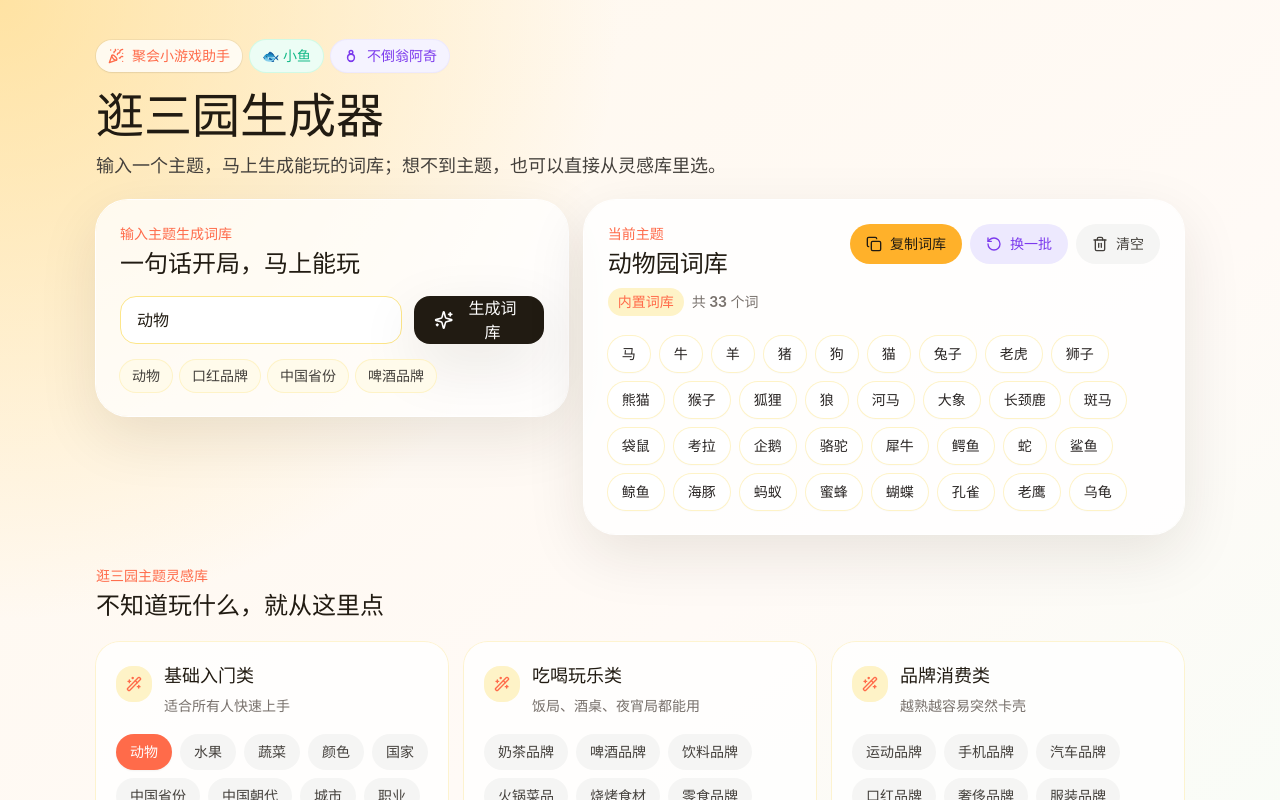
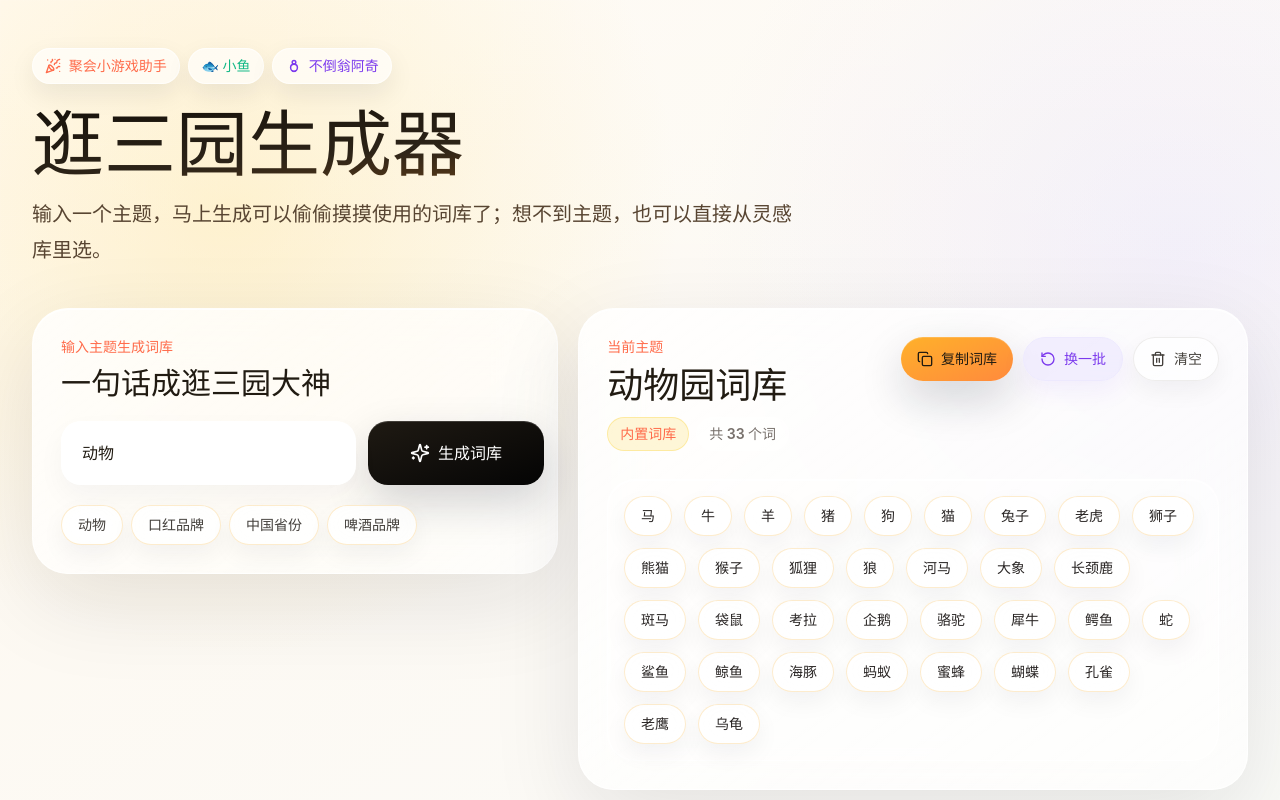
Before and after one commit to connesnet08-ui/guangsanyuan-, a React (Vite) app: page / in a window 1280 px wide. Shown: the top 800 px of the page. Built offline with nearby package versions, Linux system fonts and the light colour scheme.

Commit message:
Upgrade UI to premium glass design

```diff
--- a/src/App.tsx
+++ b/src/App.tsx
@@ -194,16 +194,16 @@ const App = () => {
   };
 
   return (
-    <div className="min-h-screen overflow-hidden bg-[radial-gradient(circle_at_top_left,rgba(255,209,102,0.55),transparent_30%),linear-gradient(145deg,#fff8ed_0%,#fffaf6_44%,#f1fff8_100%)]">
+    <div className="app-shell min-h-screen overflow-hidden">
       <Header />
 
-      <main className="mx-auto w-full max-w-6xl px-4 pb-10 sm:px-6 lg:px-8">
-        <section className="grid gap-4 lg:grid-cols-[minmax(0,0.88fr)_minmax(0,1.12fr)] lg:items-start">
-          <div className="rounded-[2rem] bg-white/75 p-4 shadow-soft ring-1 ring-white sm:p-6">
-            <div className="mb-4">
+      <main className="mx-auto w-full max-w-7xl px-4 pb-12 sm:px-6 lg:px-8 lg:pb-16">
+        <section className="grid gap-5 lg:grid-cols-[minmax(0,0.88fr)_minmax(0,1.12fr)] lg:items-start">
+          <div className="glass-card-strong rounded-[2rem] p-5 transition hover:-translate-y-0.5 sm:rounded-[2.25rem] sm:p-7 lg:sticky lg:top-6">
+            <div className="mb-5">
               <p className="text-sm font-bold text-party-coral">输入主题生成词库</p>
-              <h2 className="mt-1 text-2xl font-black text-party-ink">
-                一句话开局，马上能玩
+              <h2 className="mt-2 text-2xl font-black leading-tight text-party-ink sm:text-3xl">
+                一句话成逛三园大神
               </h2>
             </div>
             <ThemeInput
@@ -212,13 +212,13 @@ const App = () => {
               onSubmit={() => generate()}
               isGenerating={isGenerating}
             />
-            <div className="mt-4 flex flex-wrap gap-2 text-sm text-stone-500">
+            <div className="mt-5 flex flex-wrap gap-2 text-sm text-stone-500">
               {["动物", "口红品牌", "中国省份", "啤酒品牌"].map((item) => (
                 <button
                   type="button"
                   key={item}
                   onClick={() => handleThemeSelect(item)}
-                  className="rounded-full bg-amber-50 px-3 py-1.5 font-semibold text-stone-700 ring-1 ring-amber-100 transition hover:bg-amber-100"
+                  className="premium-chip min-h-10 px-4 text-sm font-semibold text-stone-700 hover:text-party-ink"
                 >
                   {item}
                 </button>
@@ -242,12 +242,12 @@ const App = () => {
         />
       </main>
 
-      <footer className="border-t border-amber-100/80 bg-white/60 px-4 py-6 text-center text-sm font-semibold text-stone-600">
+      <footer className="border-t border-white/60 bg-white/35 px-4 py-7 text-center text-sm font-semibold text-stone-500 backdrop-blur-2xl">
         适合聚会、团建、课堂、酒桌、直播互动
       </footer>
 
       <div
-        className={`fixed left-1/2 top-4 z-50 -translate-x-1/2 rounded-full bg-party-ink px-5 py-3 text-sm font-bold text-white shadow-soft transition ${
+        className={`fixed left-1/2 top-4 z-50 -translate-x-1/2 rounded-full bg-party-ink/95 px-5 py-3 text-sm font-bold text-white shadow-[0_18px_46px_rgba(15,23,42,0.22)] backdrop-blur-xl transition ${
           toast ? "translate-y-0 opacity-100" : "-translate-y-4 opacity-0"
         }`}
         role="status"
--- a/src/components/CategoryCard.tsx
+++ b/src/components/CategoryCard.tsx
@@ -7,25 +7,43 @@ type CategoryCardProps = {
   onThemeSelect: (theme: string) => void;
 };
 
+const iconClassNames: Record<string, string> = {
+  basic: "from-amber-100 to-orange-50 text-party-coral",
+  food: "from-emerald-100 to-lime-50 text-party-mint",
+  consumer: "from-violet-100 to-fuchsia-50 text-party-grape",
+  entertainment: "from-rose-100 to-orange-50 text-rose-500",
+  sports: "from-sky-100 to-emerald-50 text-sky-600",
+  gaming: "from-indigo-100 to-violet-50 text-indigo-600",
+  school: "from-yellow-100 to-white text-amber-600",
+  social: "from-pink-100 to-white text-pink-500",
+};
+
 const CategoryCard = ({
   category,
   selectedTheme,
   onThemeSelect,
-}: CategoryCardProps) => (
-  <article className="rounded-3xl bg-white/80 p-5 shadow-sm ring-1 ring-amber-100/80">
+}: CategoryCardProps) => {
+  const iconClassName = iconClassNames[category.id] ?? iconClassNames.basic;
+
+  return (
+    <article className="glass-card rounded-[2rem] p-5 transition hover:-translate-y-0.5 hover:shadow-[0_28px_88px_rgba(15,23,42,0.1)] sm:p-6">
       <div className="flex items-start gap-3">
-      <span className="mt-1 inline-flex h-9 w-9 shrink-0 items-center justify-center rounded-2xl bg-amber-100 text-party-coral">
+        <span
+          className={`mt-1 inline-flex h-11 w-11 shrink-0 items-center justify-center rounded-2xl bg-gradient-to-br shadow-[0_14px_30px_rgba(15,23,42,0.08)] ring-1 ring-white/70 ${iconClassName}`}
+        >
           <WandSparkles className="h-4 w-4" aria-hidden="true" />
         </span>
         <div>
-        <h3 className="text-lg font-black text-party-ink">{category.name}</h3>
-        <p className="mt-1 text-sm leading-6 text-stone-500">
+          <h3 className="text-lg font-black text-party-ink sm:text-xl">
+            {category.name}
+          </h3>
+          <p className="mt-1 text-sm font-medium leading-6 text-stone-500">
             {category.description}
           </p>
         </div>
       </div>
 
-    <div className="mt-4 flex flex-wrap gap-2">
+      <div className="mt-5 flex flex-wrap gap-2.5">
         {category.themes.map((theme) => {
           const selected = selectedTheme === theme;
 
@@ -34,10 +52,10 @@ const CategoryCard = ({
               type="button"
               key={theme}
               onClick={() => onThemeSelect(theme)}
-            className={`min-h-9 rounded-full px-3.5 text-sm font-bold transition ${
+              className={`min-h-10 rounded-full px-3.5 text-sm font-bold transition ${
                 selected
-                ? "bg-party-coral text-white shadow-sm"
-                : "bg-stone-100 text-stone-700 hover:bg-amber-100 hover:text-party-ink"
+                  ? "bg-party-ink text-white shadow-[0_14px_30px_rgba(15,23,42,0.18)]"
+                  : "premium-chip text-stone-700 hover:text-party-ink"
               }`}
               aria-pressed={selected}
             >
@@ -48,5 +66,6 @@ const CategoryCard = ({
       </div>
     </article>
   );
+};
 
 export default CategoryCard;
--- a/src/components/EmptyState.tsx
+++ b/src/components/EmptyState.tsx
@@ -5,11 +5,11 @@ type EmptyStateProps = {
 };
 
 const EmptyState = ({ message }: EmptyStateProps) => (
-  <div className="rounded-3xl border border-dashed border-amber-300 bg-amber-50/70 p-5 text-stone-700">
-    <div className="mb-3 inline-flex h-10 w-10 items-center justify-center rounded-2xl bg-white text-party-coral shadow-sm">
+  <div className="rounded-[1.75rem] border border-white/65 bg-white/42 p-5 text-stone-600 shadow-[inset_0_1px_0_rgba(255,255,255,0.78)] backdrop-blur-xl">
+    <div className="mb-3 inline-flex h-11 w-11 items-center justify-center rounded-2xl bg-gradient-to-br from-amber-100 to-white text-party-coral shadow-[0_12px_28px_rgba(245,158,11,0.14)] ring-1 ring-white/75">
       <Lightbulb className="h-5 w-5" aria-hidden="true" />
     </div>
-    <p className="text-base leading-7">{message}</p>
+    <p className="text-base font-medium leading-7">{message}</p>
   </div>
 );
 
--- a/src/components/Header.tsx
+++ b/src/components/Header.tsx
@@ -25,27 +25,27 @@ const TumblerIcon = () => (
 );
 
 const Header = () => (
-  <header className="mx-auto flex w-full max-w-6xl flex-col gap-5 px-4 pb-5 pt-6 sm:px-6 lg:px-8 lg:pt-10">
-    <div className="flex flex-wrap items-center gap-1.5 text-xs font-semibold text-party-coral sm:gap-2 sm:text-sm">
-      <span className="inline-flex items-center gap-1.5 rounded-full bg-white/80 px-2.5 py-1.5 shadow-sm ring-1 ring-black/5 sm:gap-2 sm:px-3">
+  <header className="fade-slide-up mx-auto flex w-full max-w-7xl flex-col gap-6 px-4 pb-7 pt-6 sm:px-6 lg:px-8 lg:pb-10 lg:pt-12">
+    <div className="flex flex-wrap items-center gap-2 text-xs font-semibold sm:text-sm">
+      <span className="premium-badge text-party-coral">
         <PartyPopper className="h-3.5 w-3.5 sm:h-4 sm:w-4" aria-hidden="true" />
         聚会小游戏助手
       </span>
-      <span className="inline-flex items-center gap-1.5 rounded-full bg-emerald-50 px-2.5 py-1.5 text-party-mint ring-1 ring-emerald-100 sm:gap-2 sm:px-3">
+      <span className="premium-badge text-party-mint">
         🐟 小鱼
       </span>
-      <span className="inline-flex items-center gap-1.5 rounded-full bg-violet-50 px-2.5 py-1.5 text-party-grape shadow-sm ring-1 ring-violet-100 sm:gap-2 sm:px-3">
+      <span className="premium-badge text-party-grape">
         <TumblerIcon />
         不倒翁阿奇
       </span>
     </div>
 
-    <div className="max-w-3xl">
-      <h1 className="text-4xl font-black tracking-normal text-party-ink sm:text-5xl">
+    <div className="max-w-4xl">
+      <h1 className="bg-gradient-to-br from-[#17120b] via-[#2d2418] to-[#7c4b18] bg-clip-text text-5xl font-black tracking-normal text-transparent sm:text-6xl lg:text-7xl">
         逛三园生成器
       </h1>
-      <p className="mt-3 text-base leading-7 text-stone-700 sm:text-lg">
-        输入一个主题，马上生成能玩的词库；想不到主题，也可以直接从灵感库里选。
+      <p className="mt-4 max-w-3xl text-base leading-8 text-[#584532] sm:text-xl sm:leading-9">
+        输入一个主题，马上生成可以偷偷摸摸使用的词库了；想不到主题，也可以直接从灵感库里选。
       </p>
     </div>
   </header>
--- a/src/components/InspirationLibrary.tsx
+++ b/src/components/InspirationLibrary.tsx
@@ -12,15 +12,15 @@ const InspirationLibrary = ({
   selectedTheme,
   onThemeSelect,
 }: InspirationLibraryProps) => (
-  <section className="mt-8">
-    <div>
+  <section className="mt-10 lg:mt-14">
+    <div className="max-w-3xl">
       <p className="text-sm font-bold text-party-coral">逛三园主题灵感库</p>
-      <h2 className="mt-1 text-2xl font-black tracking-normal text-party-ink">
+      <h2 className="mt-2 text-3xl font-black leading-tight tracking-normal text-party-ink sm:text-4xl">
         不知道玩什么，就从这里点
       </h2>
     </div>
 
-    <div className="mt-5 grid gap-4 md:grid-cols-2 xl:grid-cols-3">
+    <div className="mt-6 grid gap-5 md:grid-cols-2 xl:grid-cols-3">
       {categories.map((category) => (
         <CategoryCard
           key={category.id}
--- a/src/components/ThemeInput.tsx
+++ b/src/components/ThemeInput.tsx
@@ -14,7 +14,7 @@ const ThemeInput = ({
   isGenerating,
 }: ThemeInputProps) => (
   <form
-    className="flex flex-col gap-3 sm:flex-row"
+    className="flex flex-col gap-3 xl:flex-row"
     onSubmit={(event) => {
       event.preventDefault();
       onSubmit();
@@ -28,12 +28,12 @@ const ThemeInput = ({
       value={theme}
       onChange={(event) => onThemeChange(event.target.value)}
       placeholder="输入一个逛三园主题，比如：动物、口红品牌、中国省份、啤酒品牌"
-      className="min-h-12 flex-1 rounded-2xl border border-amber-200 bg-white px-4 text-base text-party-ink outline-none ring-0 transition placeholder:text-stone-400 focus:border-party-amber focus:shadow-[0_0_0_4px_rgba(255,177,42,0.22)]"
+      className="min-h-16 flex-1 rounded-[1.25rem] border border-white/75 bg-white/72 px-5 text-base font-semibold text-party-ink shadow-[inset_0_1px_0_rgba(255,255,255,0.86),0_12px_28px_rgba(15,23,42,0.04)] outline-none ring-0 backdrop-blur-xl transition placeholder:font-medium placeholder:text-stone-400 focus:border-party-amber/70 focus:bg-white/90 focus:shadow-[inset_0_1px_0_rgba(255,255,255,0.9),0_0_0_5px_rgba(255,177,42,0.18),0_18px_34px_rgba(15,23,42,0.08)]"
     />
     <button
       type="submit"
       disabled={isGenerating}
-      className="inline-flex min-h-12 items-center justify-center gap-2 rounded-2xl bg-party-ink px-5 text-base font-bold text-white shadow-soft transition hover:-translate-y-0.5 hover:bg-black active:translate-y-0 disabled:cursor-not-allowed disabled:bg-stone-400 disabled:hover:translate-y-0"
+      className="premium-button inline-flex min-h-16 items-center justify-center gap-2 rounded-[1.25rem] bg-gradient-to-br from-[#1f1a13] to-[#050505] px-6 text-base font-bold text-white disabled:cursor-not-allowed disabled:from-stone-400 disabled:to-stone-500 disabled:opacity-70 disabled:hover:translate-y-0 xl:min-w-44"
     >
       <Sparkles className="h-5 w-5" aria-hidden="true" />
       {isGenerating ? "生成中..." : "生成词库"}
--- a/src/components/WordResult.tsx
+++ b/src/components/WordResult.tsx
@@ -20,7 +20,7 @@ const WordResult = ({
 }: WordResultProps) => {
   if (!result) {
     return (
-      <section className="rounded-[2rem] bg-white/80 p-5 shadow-soft ring-1 ring-white sm:p-6">
+      <section className="glass-card-strong rounded-[2rem] p-5 sm:rounded-[2.25rem] sm:p-7">
         <EmptyState message="输入主题或点击灵感库里的主题，就能在这里生成词库。" />
       </section>
     );
@@ -31,37 +31,37 @@ const WordResult = ({
   const countText = hasWords ? `共 ${result.words.length} 个词` : "";
   const statusClassName =
     result.source === "local"
-      ? "bg-amber-100 text-party-coral"
+      ? "border-amber-200/70 bg-amber-100/70 text-party-coral"
       : result.source === "ai" && hasWords
-        ? "bg-emerald-100 text-emerald-700"
-        : "bg-stone-100 text-stone-600";
+        ? "border-emerald-200/70 bg-emerald-100/70 text-emerald-700"
+        : "border-stone-200/70 bg-stone-100/70 text-stone-600";
 
   return (
-    <section className="rounded-[2rem] bg-white/85 p-5 shadow-soft ring-1 ring-white sm:p-6">
-      <div className="flex flex-col gap-4 sm:flex-row sm:items-start sm:justify-between">
-        <div>
+    <section className="glass-card-strong rounded-[2rem] p-5 transition hover:-translate-y-0.5 sm:rounded-[2.25rem] sm:p-7">
+      <div className="flex flex-col gap-5 xl:flex-row xl:items-start xl:justify-between">
+        <div className="min-w-0">
           <p className="text-sm font-bold text-party-coral">
             当前主题
           </p>
-          <h2 className="mt-1 text-2xl font-black tracking-normal text-party-ink">
+          <h2 className="mt-2 break-words text-3xl font-black leading-tight tracking-normal text-party-ink sm:text-4xl">
             {result.title}
           </h2>
-          <div className="mt-2 flex flex-wrap items-center gap-2 text-sm font-semibold">
+          <div className="mt-3 flex flex-wrap items-center gap-2 text-sm font-semibold">
             {statusText && (
-              <span className={`rounded-full px-2.5 py-1 ${statusClassName}`}>
+              <span className={`inline-flex rounded-full border px-3 py-1.5 backdrop-blur-xl ${statusClassName}`}>
                 {statusText}
               </span>
             )}
-            {countText && <span className="text-stone-500">{countText}</span>}
+            {countText && <span className="rounded-full bg-white/45 px-3 py-1.5 text-stone-500 ring-1 ring-white/60">{countText}</span>}
           </div>
         </div>
 
-        <div className="flex flex-wrap gap-2">
+        <div className="flex flex-wrap gap-2.5 xl:justify-end">
           <button
             type="button"
             onClick={onCopy}
             disabled={!hasWords || isGenerating}
-            className="inline-flex min-h-10 items-center justify-center gap-2 rounded-full bg-party-amber px-4 text-sm font-bold text-party-ink transition hover:-translate-y-0.5 disabled:cursor-not-allowed disabled:bg-stone-200 disabled:text-stone-500"
+            className="premium-button inline-flex min-h-11 items-center justify-center gap-2 rounded-full bg-gradient-to-br from-party-amber to-[#ff8a3d] px-4 text-sm font-bold text-party-ink disabled:cursor-not-allowed disabled:from-stone-200 disabled:to-stone-200 disabled:text-stone-500 disabled:shadow-none"
           >
             <Copy className="h-4 w-4" aria-hidden="true" />
             复制词库
@@ -70,7 +70,7 @@ const WordResult = ({
             type="button"
             onClick={onShuffle}
             disabled={!hasWords || isGenerating}
-            className="inline-flex min-h-10 items-center justify-center gap-2 rounded-full bg-violet-100 px-4 text-sm font-bold text-party-grape transition hover:-translate-y-0.5 disabled:cursor-not-allowed disabled:bg-stone-200 disabled:text-stone-500"
+            className="inline-flex min-h-11 items-center justify-center gap-2 rounded-full border border-violet-100 bg-violet-100/70 px-4 text-sm font-bold text-party-grape shadow-[0_10px_24px_rgba(124,58,237,0.08)] transition hover:-translate-y-0.5 hover:bg-violet-100 disabled:cursor-not-allowed disabled:bg-stone-200 disabled:text-stone-500"
           >
             <RotateCcw className="h-4 w-4" aria-hidden="true" />
             换一批
@@ -78,7 +78,7 @@ const WordResult = ({
           <button
             type="button"
             onClick={onClear}
-            className="inline-flex min-h-10 items-center justify-center gap-2 rounded-full bg-stone-100 px-4 text-sm font-bold text-stone-700 transition hover:-translate-y-0.5 hover:bg-stone-200"
+            className="inline-flex min-h-11 items-center justify-center gap-2 rounded-full border border-stone-200/70 bg-white/60 px-4 text-sm font-bold text-stone-700 shadow-[0_10px_24px_rgba(15,23,42,0.05)] transition hover:-translate-y-0.5 hover:bg-white/90"
           >
             <Trash2 className="h-4 w-4" aria-hidden="true" />
             清空
@@ -86,12 +86,14 @@ const WordResult = ({
         </div>
       </div>
 
-      <div className="mt-5">
+      <div className="mt-7">
         {hasWords ? (
-          <div className="flex flex-wrap gap-2.5">
-            {result.words.map((word) => (
-              <WordTag key={word} word={word} />
-            ))}
+          <div className="rounded-[1.75rem] border border-white/65 bg-white/30 p-3 shadow-[inset_0_1px_0_rgba(255,255,255,0.72)] sm:p-4">
+            <div className="flex flex-wrap gap-3">
+              {result.words.map((word) => (
+                <WordTag key={word} word={word} />
+              ))}
+            </div>
           </div>
         ) : (
           <EmptyState message={result.message ?? "这个主题还没有内置词库。"} />
--- a/src/components/WordTag.tsx
+++ b/src/components/WordTag.tsx
@@ -3,7 +3,7 @@ type WordTagProps = {
 };
 
 const WordTag = ({ word }: WordTagProps) => (
-  <span className="inline-flex items-center rounded-full bg-white px-3.5 py-2 text-sm font-semibold text-stone-800 shadow-sm ring-1 ring-amber-100">
+  <span className="premium-chip word-chip-enter min-h-10 px-4 text-sm font-semibold text-stone-800">
     {word}
   </span>
 );
--- a/src/index.css
+++ b/src/index.css
@@ -4,11 +4,11 @@
 
 :root {
   color: #211b12;
-  background: #fff8ed;
+  background: #f8f6f1;
   font-family:
-    Inter, ui-sans-serif, system-ui, -apple-system, BlinkMacSystemFont,
-    "Segoe UI", "Microsoft YaHei", "PingFang SC", "Hiragino Sans GB",
-    sans-serif;
+    -apple-system, BlinkMacSystemFont, "SF Pro Display", Inter, "PingFang SC",
+    "Microsoft YaHei", "Hiragino Sans GB", "Segoe UI", ui-sans-serif,
+    system-ui, sans-serif;
   font-synthesis: none;
   text-rendering: optimizeLegibility;
   -webkit-font-smoothing: antialiased;
@@ -23,6 +23,11 @@ body {
   min-width: 320px;
   min-height: 100vh;
   margin: 0;
+  background:
+    radial-gradient(circle at 12% 0%, rgba(255, 203, 98, 0.36), transparent 34rem),
+    radial-gradient(circle at 86% 12%, rgba(196, 181, 253, 0.26), transparent 32rem),
+    radial-gradient(circle at 72% 78%, rgba(134, 239, 172, 0.18), transparent 30rem),
+    linear-gradient(145deg, #fffaf2 0%, #f8f6f1 46%, #f4fff8 100%);
 }
 
 button,
@@ -38,3 +43,148 @@ button {
   color: #211b12;
   background: #ffd67e;
 }
+
+@layer components {
+  .app-shell {
+    position: relative;
+    isolation: isolate;
+    background:
+      linear-gradient(180deg, rgba(255, 255, 255, 0.22), transparent 28rem),
+      radial-gradient(circle at 18% 10%, rgba(255, 226, 145, 0.42), transparent 28rem),
+      radial-gradient(circle at 92% 12%, rgba(221, 214, 254, 0.34), transparent 30rem),
+      radial-gradient(circle at 82% 84%, rgba(187, 247, 208, 0.24), transparent 30rem),
+      linear-gradient(145deg, #fff9ef 0%, #fbfaf7 48%, #f6fff9 100%);
+  }
+
+  .app-shell::before {
+    content: "";
+    pointer-events: none;
+    position: fixed;
+    inset: 0;
+    z-index: -1;
+    background-image:
+      linear-gradient(rgba(255, 255, 255, 0.24) 1px, transparent 1px),
+      linear-gradient(90deg, rgba(255, 255, 255, 0.24) 1px, transparent 1px);
+    background-size: 72px 72px;
+    mask-image: linear-gradient(to bottom, rgba(0, 0, 0, 0.28), transparent 62%);
+  }
+
+  .glass-card {
+    border: 1px solid rgba(255, 255, 255, 0.58);
+    background: rgba(255, 255, 255, 0.68);
+    box-shadow: 0 24px 80px rgba(15, 23, 42, 0.08);
+    backdrop-filter: blur(24px);
+    -webkit-backdrop-filter: blur(24px);
+  }
+
+  .glass-card-strong {
+    border: 1px solid rgba(255, 255, 255, 0.68);
+    background: linear-gradient(145deg, rgba(255, 255, 255, 0.82), rgba(255, 255, 255, 0.58));
+    box-shadow:
+      0 28px 90px rgba(15, 23, 42, 0.1),
+      inset 0 1px 0 rgba(255, 255, 255, 0.82);
+    backdrop-filter: blur(28px);
+    -webkit-backdrop-filter: blur(28px);
+  }
+
+  .premium-badge {
+    display: inline-flex;
+    min-height: 2.25rem;
+    align-items: center;
+    gap: 0.45rem;
+    border-radius: 9999px;
+    border: 1px solid rgba(255, 255, 255, 0.66);
+    background: rgba(255, 255, 255, 0.62);
+    padding: 0.42rem 0.78rem;
+    box-shadow: 0 10px 26px rgba(15, 23, 42, 0.08);
+    backdrop-filter: blur(18px);
+    -webkit-backdrop-filter: blur(18px);
+    transition:
+      transform 180ms ease,
+      box-shadow 180ms ease,
+      background-color 180ms ease;
+  }
+
+  .premium-badge:hover {
+    transform: translateY(-2px);
+    background: rgba(255, 255, 255, 0.78);
+    box-shadow: 0 16px 34px rgba(15, 23, 42, 0.1);
+  }
+
+  .premium-chip {
+    display: inline-flex;
+    align-items: center;
+    justify-content: center;
+    border-radius: 9999px;
+    border: 1px solid rgba(245, 158, 11, 0.2);
+    background: rgba(255, 255, 255, 0.74);
+    box-shadow: 0 10px 24px rgba(15, 23, 42, 0.05);
+    backdrop-filter: blur(16px);
+    -webkit-backdrop-filter: blur(16px);
+    transition:
+      transform 180ms ease,
+      box-shadow 180ms ease,
+      border-color 180ms ease,
+      background-color 180ms ease;
+  }
+
+  .premium-chip:hover {
+    transform: translateY(-2px);
+    border-color: rgba(245, 158, 11, 0.36);
+    background: rgba(255, 255, 255, 0.9);
+    box-shadow: 0 14px 30px rgba(15, 23, 42, 0.08);
+  }
+
+  .premium-button {
+    box-shadow:
+      0 18px 44px rgba(15, 23, 42, 0.18),
+      inset 0 1px 0 rgba(255, 255, 255, 0.16);
+    transition:
+      transform 180ms ease,
+      box-shadow 180ms ease,
+      opacity 180ms ease;
+  }
+
+  .premium-button:hover {
+    transform: translateY(-2px) scale(1.01);
+    box-shadow:
+      0 24px 56px rgba(15, 23, 42, 0.22),
+      inset 0 1px 0 rgba(255, 255, 255, 0.18);
+  }
+
+  .premium-button:active {
+    transform: translateY(0) scale(0.99);
+  }
+
+  .fade-slide-up {
+    animation: fade-slide-up 520ms cubic-bezier(0.2, 0.8, 0.2, 1) both;
+  }
+
+  .word-chip-enter {
+    animation: word-chip-enter 280ms ease both;
+  }
+}
+
+@keyframes fade-slide-up {
+  from {
+    opacity: 0;
+    transform: translateY(12px);
+  }
+
+  to {
+    opacity: 1;
+    transform: translateY(0);
+  }
+}
+
+@keyframes word-chip-enter {
+  from {
+    opacity: 0;
+    transform: translateY(6px) scale(0.98);
+  }
+
+  to {
+    opacity: 1;
+    transform: translateY(0) scale(1);
+  }
+}
```
Lines whose indentation alone changed are shown as unchanged.
